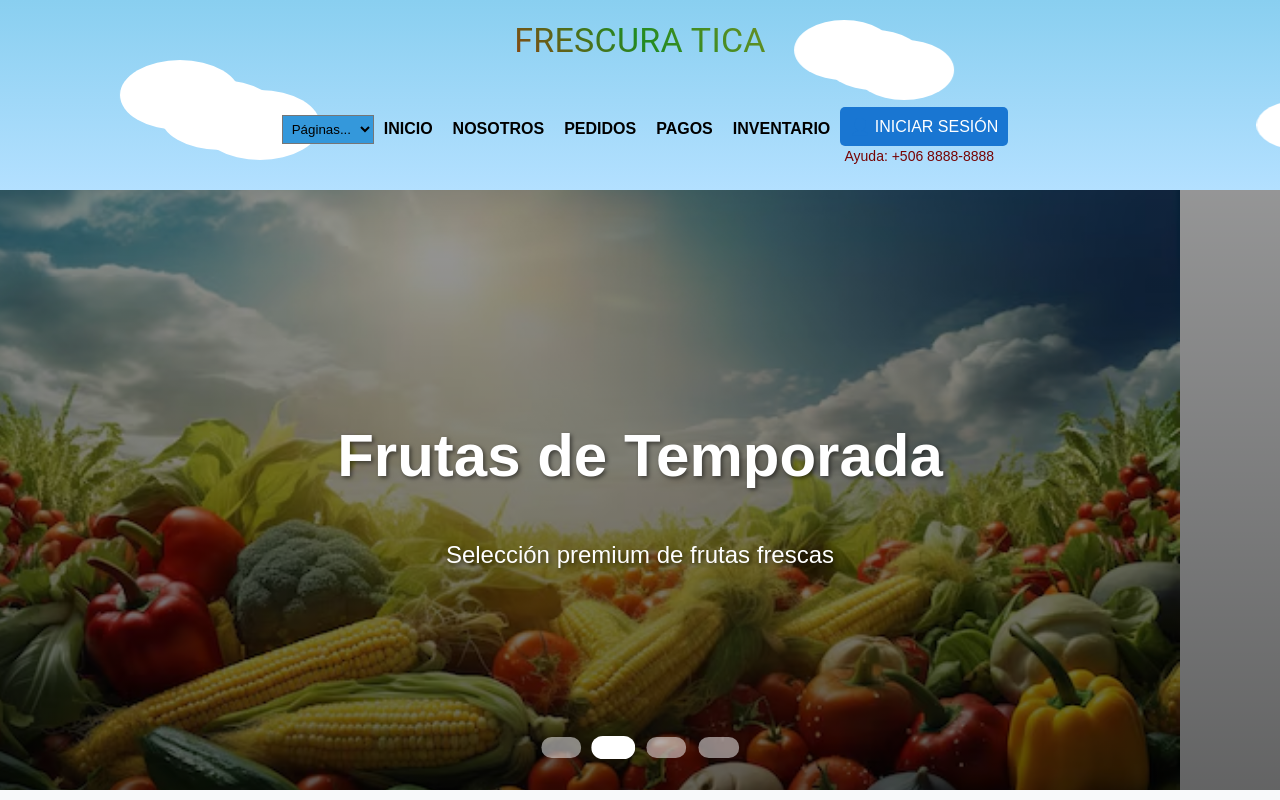
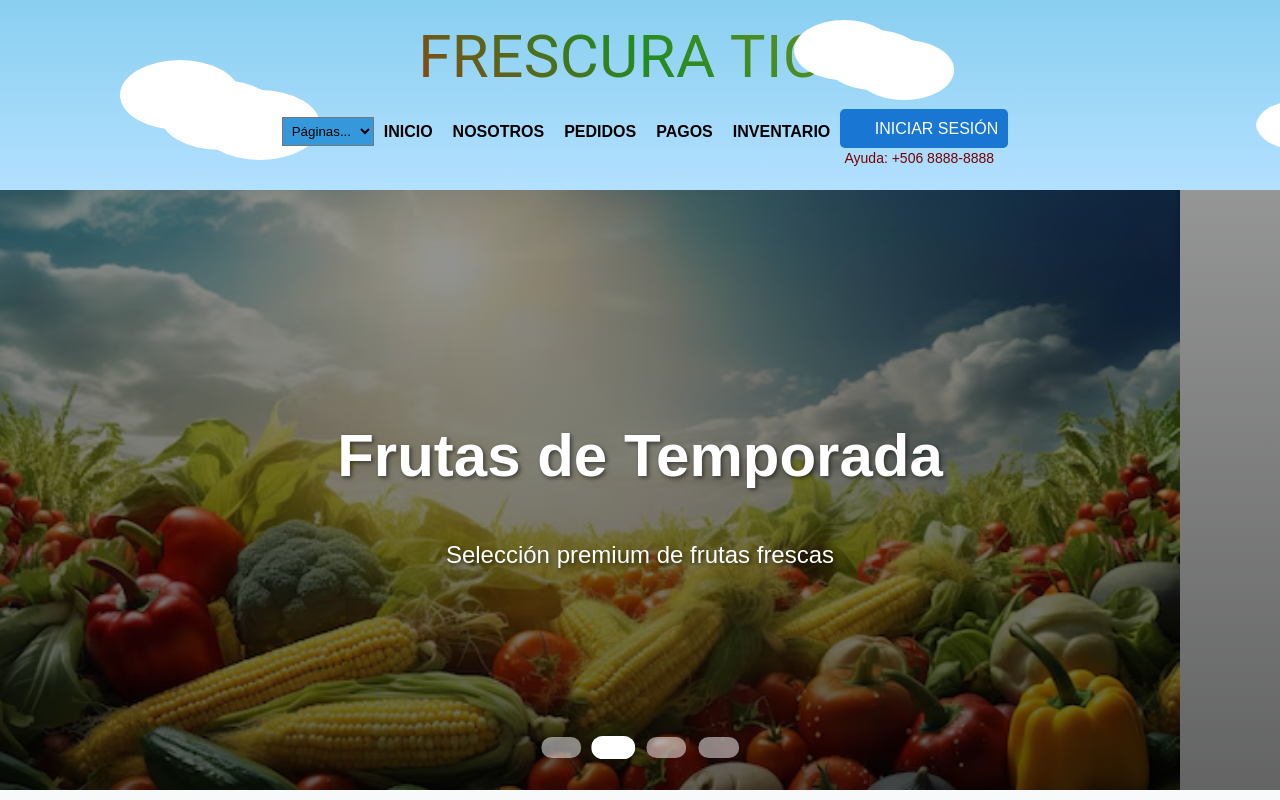
Before and after one commit to Trichoderma018/frescuraTica, a React (Vite) app in the folder WebFrescuraTica/: page / in a window 1280 px wide. Shown: the top 800 px of the page. Built offline with nearby package versions, Linux system fonts and the light colour scheme.

Commit message:
un cambio de estilos he implemetacion de local storage

```diff
--- a/WebFrescuraTica/src/components/Navbarr.jsx
+++ b/WebFrescuraTica/src/components/Navbarr.jsx
@@ -18,6 +18,7 @@ function Navbarr() {
         component={Link}
         to="/"
         className="logo-title"
+        id="logo-title"
       >
         FRESCURA TICA
       </Typography>
--- a/WebFrescuraTica/src/components/OrdersComponet.jsx
+++ b/WebFrescuraTica/src/components/OrdersComponet.jsx
@@ -37,8 +37,10 @@ const OrdersComponet = () => {
       console.error("Error al obtener el inventario:", error);
     }
   };
-
+  let arregloIds = JSON.parse(localStorage.getItem("ids")) || [];
   const handleAddToCart = (product) => {
+    arregloIds.push(product.id)
+    localStorage.setItem("ids",JSON.stringify([...arregloIds]))
     setCart((prevCart) => {
       const existingProduct = prevCart.find((item) => item.id === product.id);
       if (existingProduct) {
@@ -57,6 +59,8 @@ const OrdersComponet = () => {
     setCart((prevCart) => prevCart.filter((item) => item.id !== productId));
     setSnackbarMessage("Producto eliminado del carrito.");
     setOpenSnackbar(true);
+    arregloIds.pop(productId)
+    localStorage.setItem("ids",JSON.stringify([...arregloIds]))
   };
 
   const calculateTotalPrice = () => {
--- a/WebFrescuraTica/src/components/PymentComponent.jsx
+++ b/WebFrescuraTica/src/components/PymentComponent.jsx
@@ -9,6 +9,7 @@ const PaymentComponent = () => {
   const [expiryDate, setExpiryDate] = useState("");
   const [cvv, setCvv] = useState("");
   const [amount, setAmount] = useState(0);
+  const [quantity, setQuantity] = useState(0);
   const [sinpeReceipt, setSinpeReceipt] = useState(null);
   const [cashCode, setCashCode] = useState("");
   const [loading, setLoading] = useState(false);
@@ -21,8 +22,9 @@ const PaymentComponent = () => {
 
   // Cuando el componente se monta, verificar si hay datos de carrito en location.state
   useEffect(() => {
-    if (location.state && location.state.total) {
+    if (location.state && location.state.total && location.state.quantity) {
       setAmount(location.state.total);
+      setQuantity(location.state.cantidad)
     }
   }, [location]);
 
--- a/WebFrescuraTica/src/styles/Navbarr.css
+++ b/WebFrescuraTica/src/styles/Navbarr.css
@@ -18,6 +18,9 @@
     text-emphasis-color: transparent;
     -webkit-text-fill-color: transparent;
     animation: colorShift 8s linear infinite;
+  }
+  #logo-title {
+    font-size: 60px;
   }
 
   /* Estilos responsivos */
@@ -101,7 +104,7 @@
     justify-content:center;
     align-items: center;
     z-index: 1;
-    margin-top: 30px;
+    margin-top: px;
   }
 
   .logo {
```
